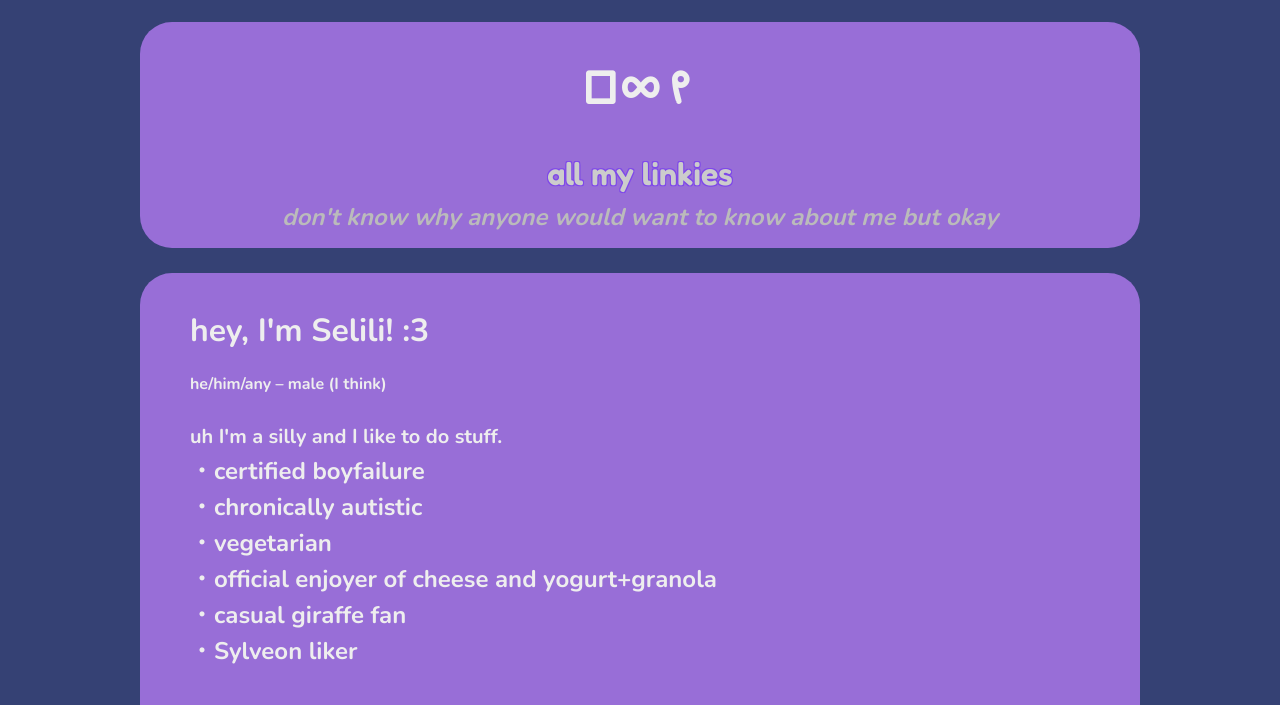
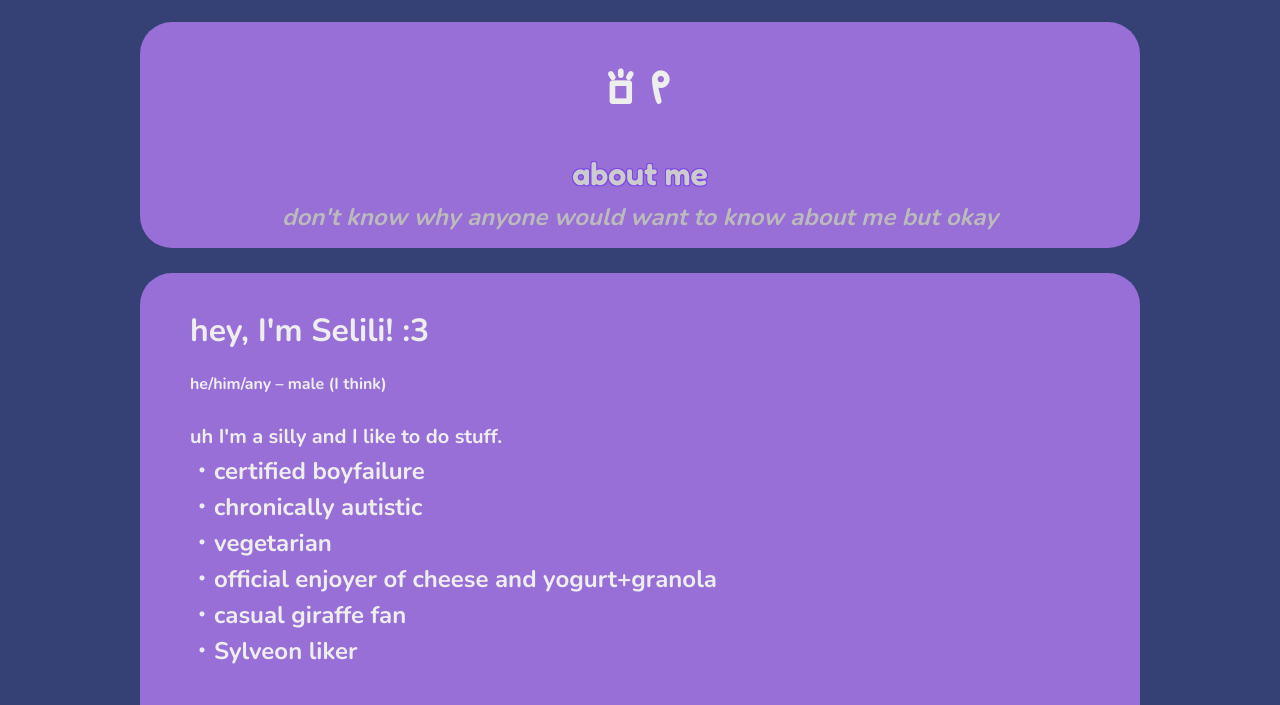
Before and after one commit to SeliliPona/selilipona.github.io, a plain HTML site: page about/index.html in a window 1280 px wide. Shown: the part 78-783 px from the top of the page. Drawn offline with Linux system fonts and the light colour scheme.

Commit message:
changed title and subtitle of about me header to actually say “about me”

```diff
--- a/about/index.html
+++ b/about/index.html
@@ -18,9 +18,9 @@
         <main>
             <header class="hero">
                 <div class="row">
-                    <h1 title="sona mi">󱤪󱤄󱤴</h1>
+                    <h1 title="sona mi">󱥡󱤴</h1>
                 </div>
-                <p class="subtitle">all my linkies</p>
+                <p class="subtitle">about me</p>
                 <p class="subsubtitle"><i>don't know why anyone would want to know about me but okay
                 </i></p>
             </header>
```
